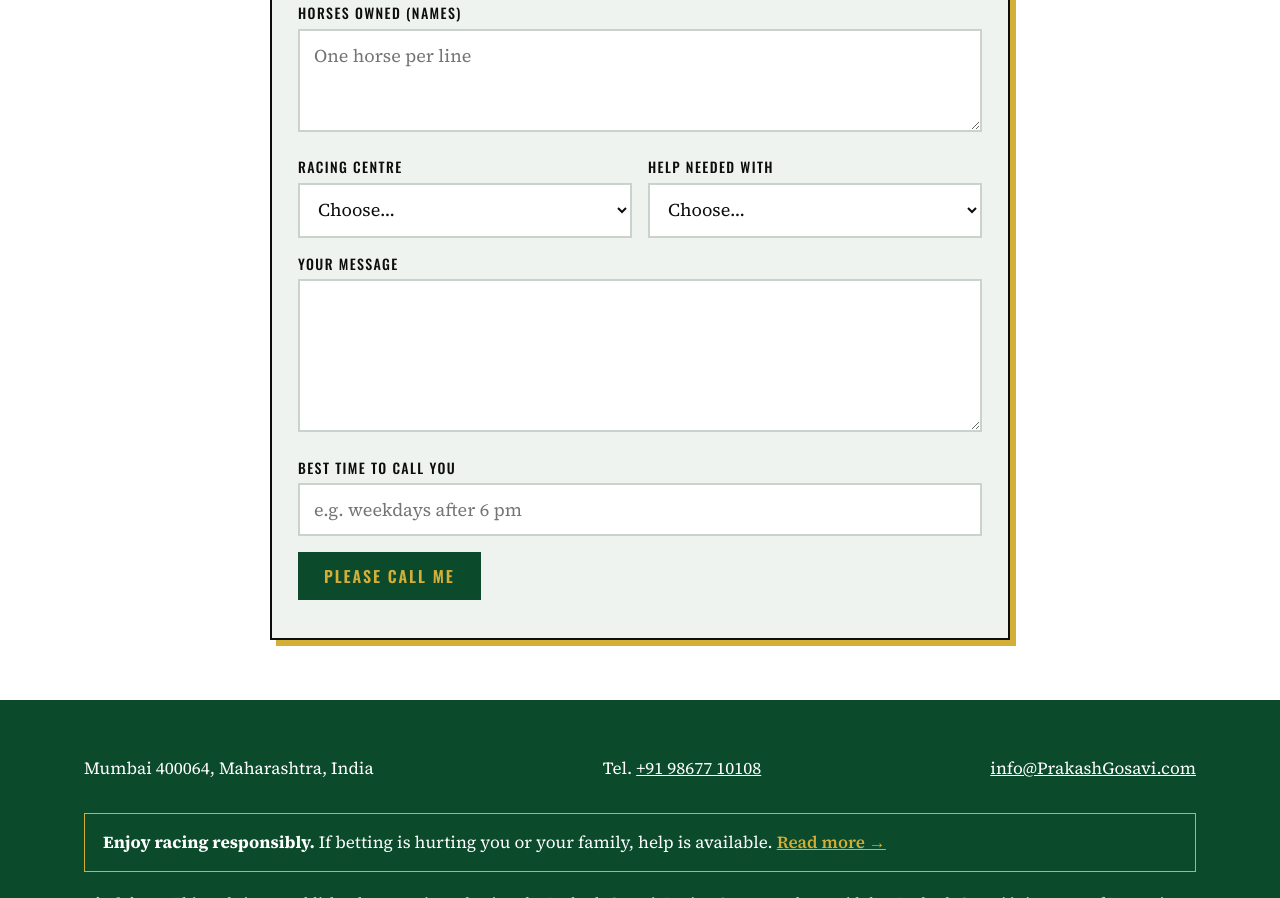
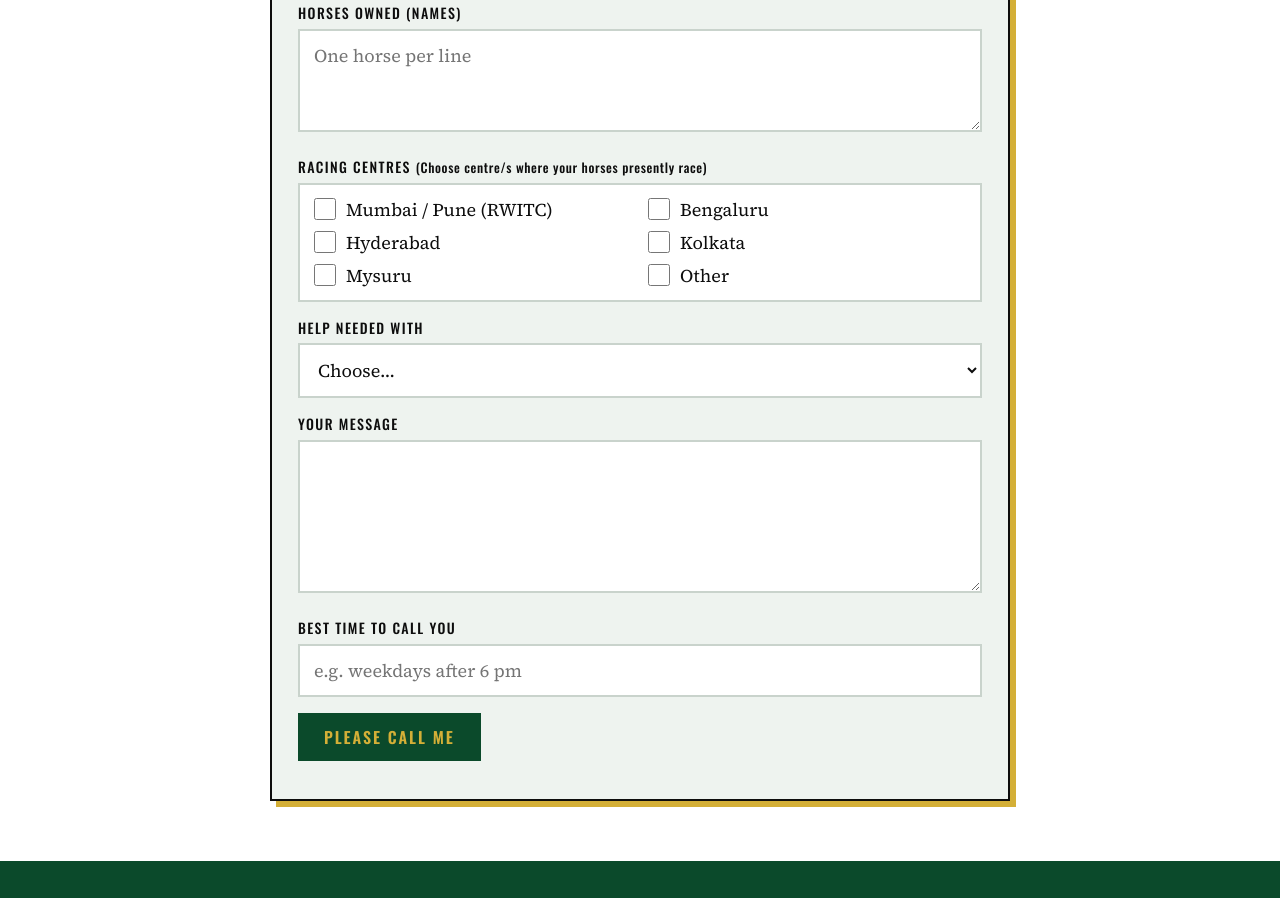
Before and after one commit to speculus/speculus.github.io, a plain HTML site: page owners-advisory/index.html in a window 1280 px wide. Shown: the part 1891-2789 px from the top of the page. Drawn offline with nearby package versions, Linux system fonts and the light colour scheme.

Commit message:
Website update 25 Nov 2026 13:02

```diff
--- a/css/site.css
+++ b/css/site.css
@@ -301,6 +301,12 @@ form.oa-form { max-width: 740px; margin: 6px auto 60px; padding: 26px; border: 2
 .oa-form input, .oa-form textarea, .oa-form select { width: 100%; padding: 12px 14px; font: 18px var(--body); color: var(--ink); background: #fff; border: 2px solid var(--hair); }
 .oa-form input:focus, .oa-form textarea:focus, .oa-form select:focus { outline: none; border-color: var(--red); }
 .oa-form textarea { min-height: 0; }
+.oa-centres { border: 0; margin: 0; padding: 0; min-width: 0; }
+.oa-centres legend { padding: 0; margin-bottom: 6px; color: var(--ink); font: 500 14px/1.4 var(--label); letter-spacing: .1em; text-transform: uppercase; }
+.oa-centres legend small { font-size: 13px; letter-spacing: .05em; text-transform: none; }
+.oa-checks { display: grid; grid-template-columns: repeat(auto-fill, minmax(220px, 1fr)); gap: 8px 16px; padding: 12px 14px; background: #fff; border: 2px solid var(--hair); }
+.oa-checks label { display: flex; align-items: center; gap: 10px; font: 18px var(--body); letter-spacing: 0; text-transform: none; color: var(--ink); cursor: pointer; margin: 0; }
+.oa-form .oa-checks input[type=checkbox] { width: 22px; height: 22px; padding: 0; margin: 0; flex: none; accent-color: var(--red); cursor: pointer; }
 .oa-form .form-status { color: var(--red); }
 /* footer on pages without the student form: no empty band or divider at the top */
 footer .wrap > .foot-info:first-child { margin-top: 0; padding-top: 0; border-top: 0; }
--- a/js/site.js
+++ b/js/site.js
@@ -83,6 +83,11 @@ document.querySelectorAll('.contact-form').forEach(form => {
   form.addEventListener('submit', e => {
     e.preventDefault();
     if (form.botcheck && form.botcheck.checked) return;
+    // Tick-box groups (e.g. racing centres): join all ticked choices into one hidden field
+    form.querySelectorAll('[data-field]').forEach(g => {
+      form.querySelector('#' + g.dataset.field).value =
+        [...g.querySelectorAll('input[type=checkbox]:checked')].map(c => c.value).join(', ') || 'Not given';
+    });
     status.textContent = 'Sending…';
     fetch(form.action, { method: 'POST', headers: { 'Accept': 'application/json' }, body: new FormData(form) })
       .then(r => r.json())
--- a/owners-advisory/index.html
+++ b/owners-advisory/index.html
@@ -78,8 +78,8 @@
     <div><label for="o-phone">Phone *</label><input id="o-phone" name="phone" type="tel" required></div>
     <div class="full"><label for="o-email">Email *</label><input id="o-email" name="email" type="email" required></div>
     <div class="full"><label for="o-horses">Horses owned (names)</label><textarea id="o-horses" name="horses_owned" rows="3" placeholder="One horse per line"></textarea></div>
-    <div><label for="o-centre">Racing centre</label><select id="o-centre" name="racing_centre"><option value="">Choose…</option><option>Mumbai / Pune (RWITC)</option><option>Bengaluru</option><option>Hyderabad</option><option>Kolkata</option><option>Mysuru</option><option>Other</option></select></div>
-    <div><label for="o-topic">Help needed with</label><select id="o-topic" name="help_with"><option value="">Choose…</option><option>Race conditions that suit my horse</option><option>Form and upcoming peak</option><option>Buying a horse</option><option>Selling a horse</option><option>Long-term progress</option><option>Something else</option></select></div>
+    <fieldset class="full oa-centres" data-field="o-centres"><legend>Racing centres <small>(Choose centre/s where your horses presently race)</small></legend><div class="oa-checks"><label><input type="checkbox" value="Mumbai / Pune (RWITC)"> Mumbai / Pune (RWITC)</label><label><input type="checkbox" value="Bengaluru"> Bengaluru</label><label><input type="checkbox" value="Hyderabad"> Hyderabad</label><label><input type="checkbox" value="Kolkata"> Kolkata</label><label><input type="checkbox" value="Mysuru"> Mysuru</label><label><input type="checkbox" value="Other"> Other</label></div><input type="hidden" id="o-centres" name="racing_centres"></fieldset>
+    <div class="full"><label for="o-topic">Help needed with</label><select id="o-topic" name="help_with"><option value="">Choose…</option><option>Race conditions that suit my horse</option><option>Form and upcoming peak</option><option>Buying a horse</option><option>Selling a horse</option><option>Long-term progress</option><option>Something else</option></select></div>
     <div class="full"><label for="o-msg">Your message</label><textarea id="o-msg" name="message" rows="5"></textarea></div>
     <div class="full"><label for="o-time">Best time to call you</label><input id="o-time" name="best_time_to_call" placeholder="e.g. weekdays after 6 pm"></div>
     <div class="full"><button class="btn" type="submit">Please call me</button><p class="form-status" role="status"></p></div>
```
